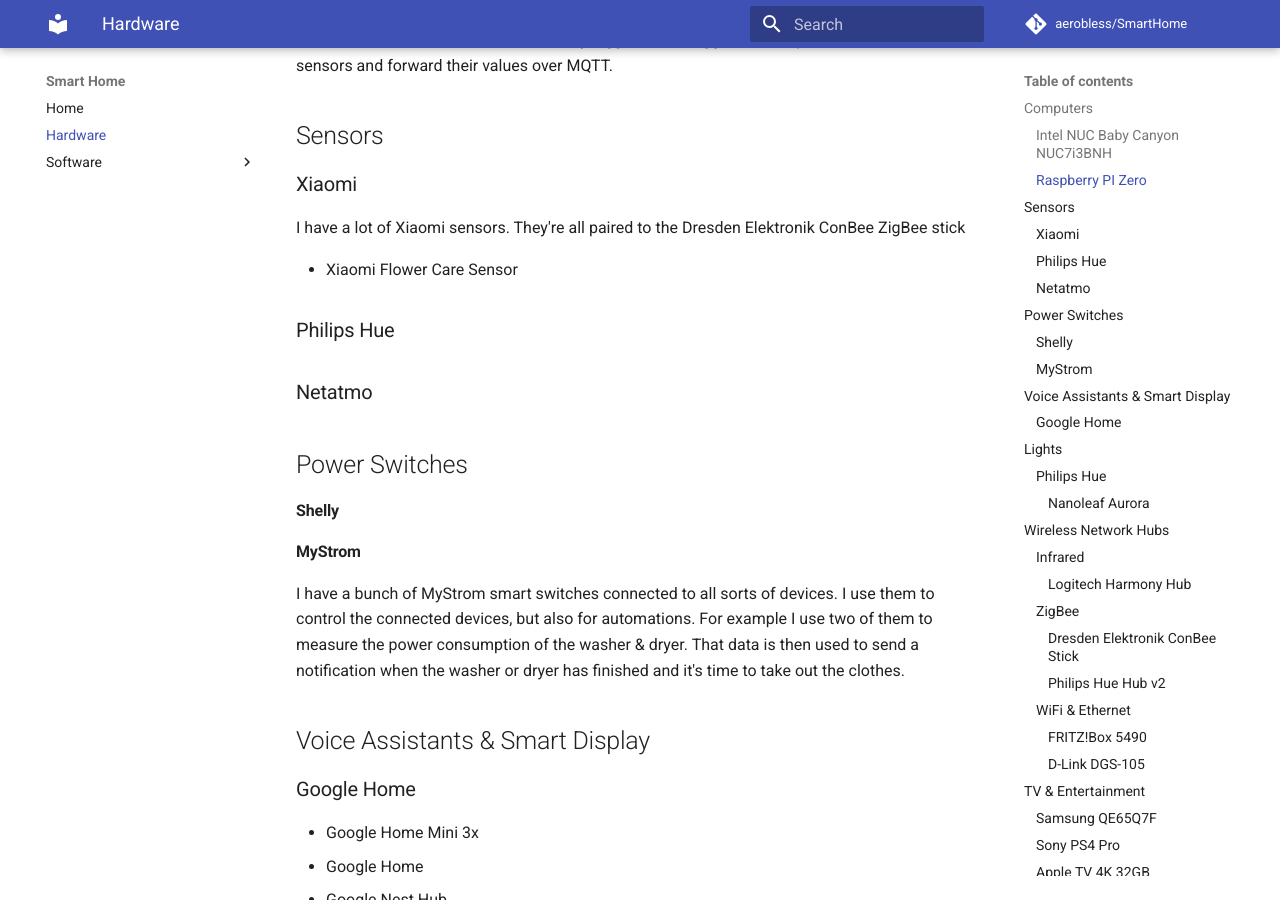
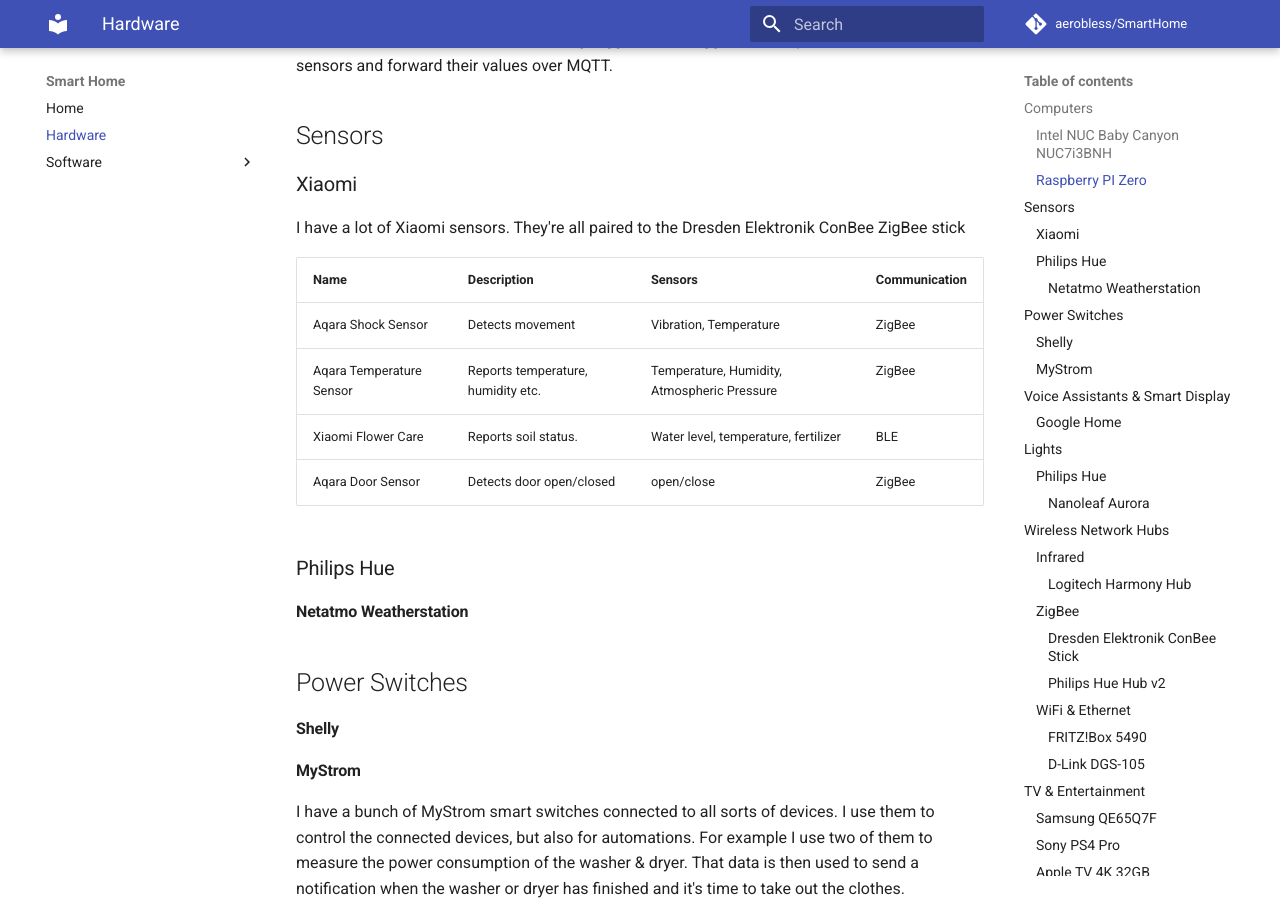
Before and after one commit to aerobless/SmartHome, an MkDocs documentation site: the page built from docs/hardware/index.md, in a window 1280 px wide and 900 px high, scrolled down 669 px. Built offline with MkDocs 1.6.1 and Material for MkDocs 9.7.7, drawn with Linux system fonts in a browser that asks for light colours; comment, search, counter and statistics services are not loaded; some of the changed text lies outside the part shown.

Commit message:
added more devices

```diff
--- a/docs/hardware/index.md
+++ b/docs/hardware/index.md
@@ -17,11 +17,16 @@
 ### Xiaomi
 I have a lot of Xiaomi sensors. They're all paired to the Dresden Elektronik ConBee ZigBee stick
 
-- Xiaomi Flower Care Sensor
+| Name                     | Description                        | Sensors                                      | Communication |
+|--------------------------|------------------------------------|----------------------------------------------|---------------|
+| Aqara Shock Sensor       | Detects movement                   | Vibration, Temperature                       | ZigBee        |
+| Aqara Temperature Sensor | Reports temperature, humidity etc. | Temperature, Humidity, Atmospheric Pressure  | ZigBee        |
+| Xiaomi Flower Care       | Reports soil status.               | Water level, temperature, fertilizer         | BLE           |
+| Aqara Door Sensor        | Detects door open/closed           | open/close                                   | ZigBee        |
 
 ### Philips Hue
 
-### Netatmo
+#### Netatmo Weatherstation
 
 ## Power Switches
 
@@ -65,6 +70,7 @@
 ### WiFi & Ethernet
 
 #### FRITZ!Box 5490
+![FRITZ!Box 5490](fritzbox5490.jpg){: style="height:150px"}
 
 #### D-Link DGS-105
 
@@ -82,8 +88,13 @@
 
 #### Nello One
 
+## NFC
+
+### NFC Tags
+
 ## Other Smart Devices
 
 #### iRobot Roomba 980
+![iRobot Roomba 980 Topdown](roomba_980.webp){: style="height:150px"}
 
-![iRobot Roomba 980 Topdown](roomba_980.webp){: style="height:150px"}
+#### Oral-B Elektro Genius 10100S
```
Also changed, not shown: docs/hardware/927807_HUpload.xxl3.jpg (added), docs/hardware/934600-N-002.xxl3.jpg (added), docs/hardware/Eve-Systems-Eve-Door-and-Window-FunkFenster-und-Tuerkontakt-H-003.xxl3.jpg (added), docs/hardware/OralB-Rotationszahnbuerste-Genius-10100S-Rosegold-H-003.xs3.jpg (added), docs/hardware/Philips-hue-Tischleuchte-Friends-of-hue-LivingColors-Bloom-H-003.xxl3.jpg (added), docs/hardware/Shelly-WLANSchaltaktor-Shelly-25-WiFiSwitch-und-Rollladenaktor-N-003.xxl.jpg (added), docs/hardware/dresden-elektronik-ConBee-USB-Gateway-schwarz-H-003.xs3.jpg (added), docs/hardware/fritzbox5490.jpg (added), docs/hardware/kibernetik-klimageraet-mk-light-001.xxl3.jpg (added), docs/hardware/myStrom-Smartplug-WLAN-Energy-Control-Switch-2-H-002.xxl3.jpg (added), docs/hardware/null-H-002.xxl3 (1).jpg (added), docs/hardware/null-H-002.xxl3.jpg (added), docs/hardware/product_SG3_01_2560w.jpg (added), 3 other files.
